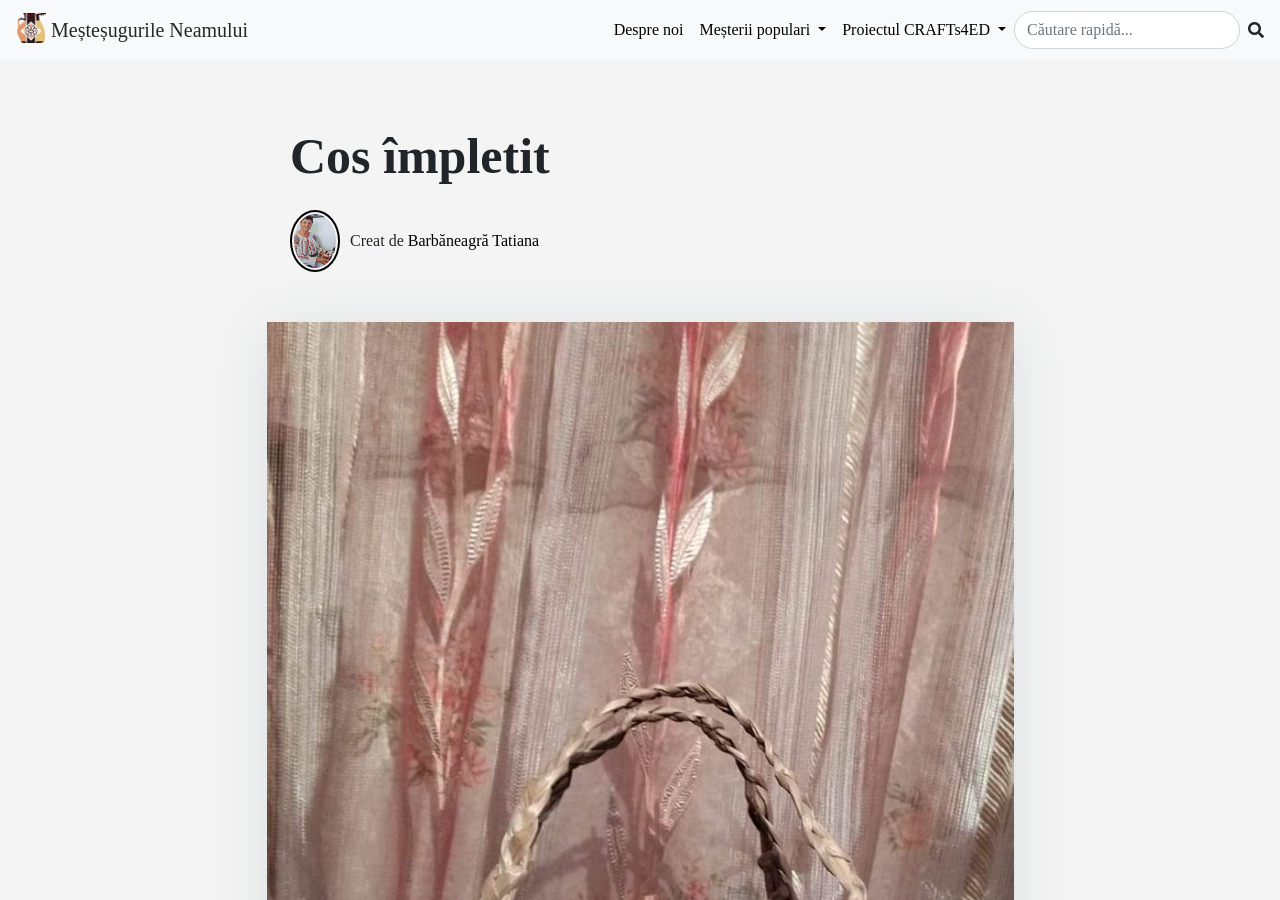
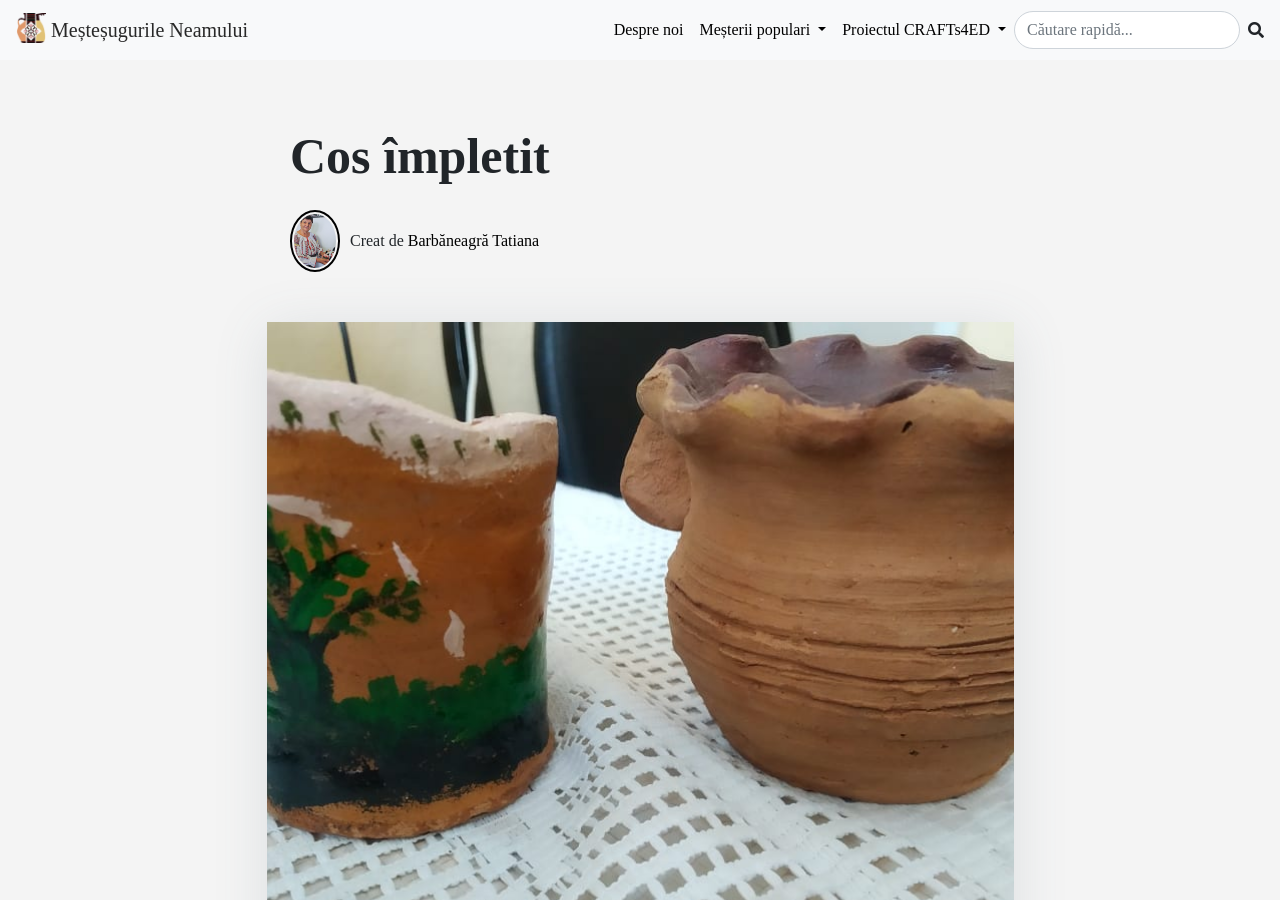
Before and after one commit to apantreprenor/mestesugurileneamului, a Jekyll site: the page built from _items/2022-01-19-cos.md, in a window 1280 px wide and 900 px high. Built offline with Jekyll 4.4.1, drawn with Linux system fonts in a browser that asks for light colours; nearby versions of some CDN libraries; a script that is not in the unit is left out; comment, search, counter and statistics services are not loaded.

Commit message:
Update Produse “2022-01-19-cos”

```diff
--- a/_items/2022-01-19-cos.md
+++ b/_items/2022-01-19-cos.md
@@ -9,7 +9,7 @@ tags:
   - vase de lut
   - traiste
   - covorase tesute
-image: /assets/img/271715830_458310042400285_873756102649522914_n.jpg
+image: /assets/img/271410241_299588535528072_2901846653758712417_n.jpg
 gallery:
   - /assets/img/271354252_291157212884910_3013851891401623233_n.jpg
   - /assets/img/271715830_458310042400285_873756102649522914_n.jpg
```
